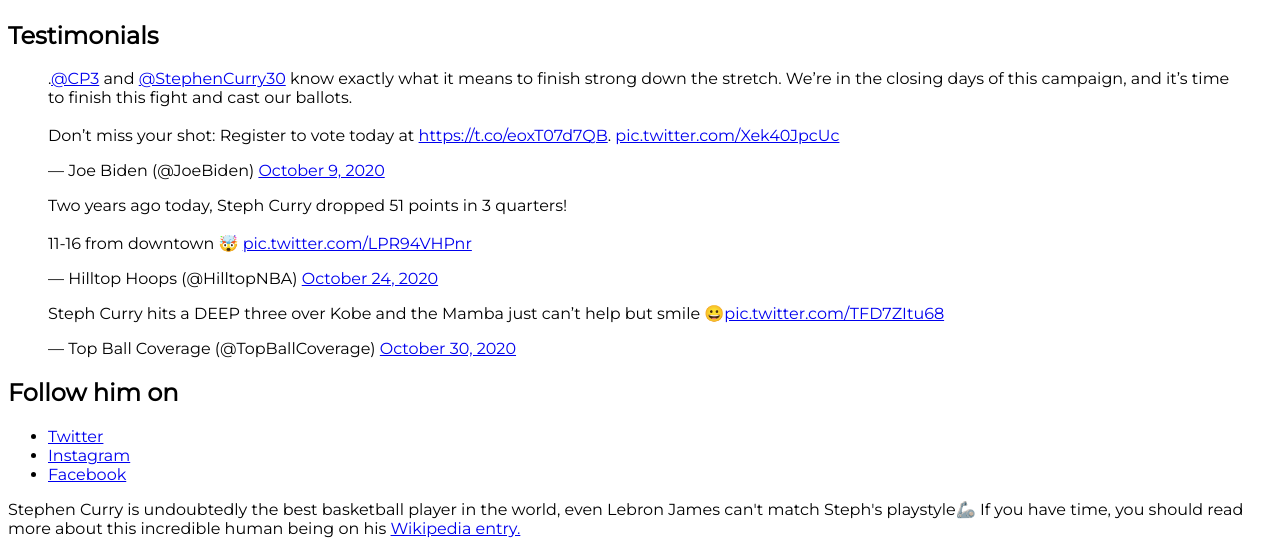
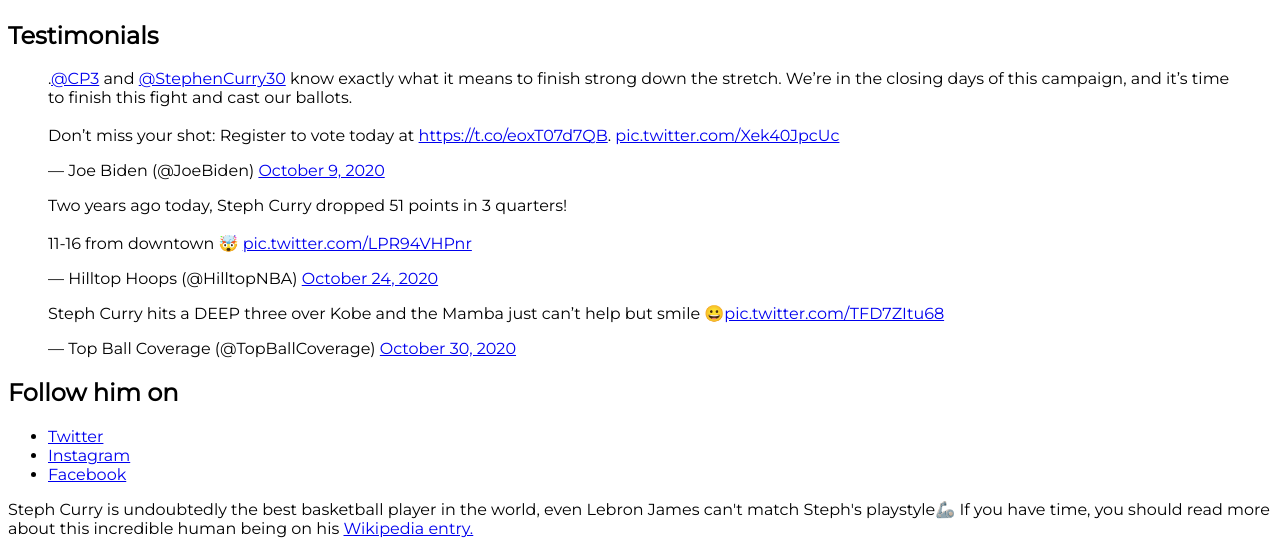
Before and after one commit to tim-kim-m/Tribute-Page, a plain HTML site: page index.html in a window 1280 px wide. Shown: the part 2051-2597 px from the top of the page. Drawn offline with Linux system fonts and the light colour scheme.

Commit message:
Test change

```diff
--- a/index.html
+++ b/index.html
@@ -95,7 +95,7 @@
         </div>
     </body>
     <footer>
-        Stephen Curry is undoubtedly the best basketball player in the world, even Lebron James can't match Steph's playstyle🦾
+        Steph Curry is undoubtedly the best basketball player in the world, even Lebron James can't match Steph's playstyle🦾
         If you have time, you should read more about this incredible human being on his
         <a id="tribute-link" href="https://en.wikipedia.org/wiki/Stephen_Curry" target="_blank">Wikipedia entry.</a>
     </footer>
```
